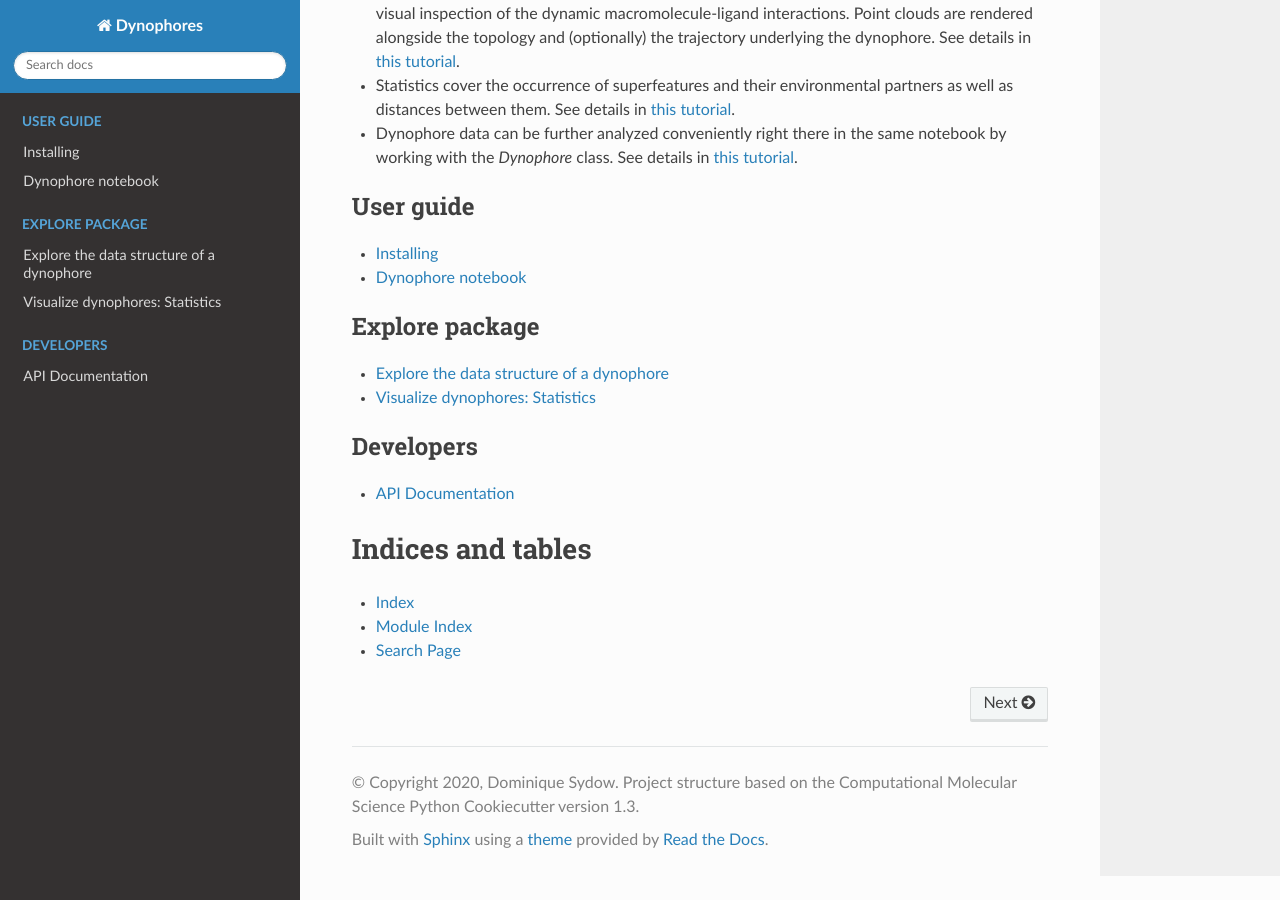
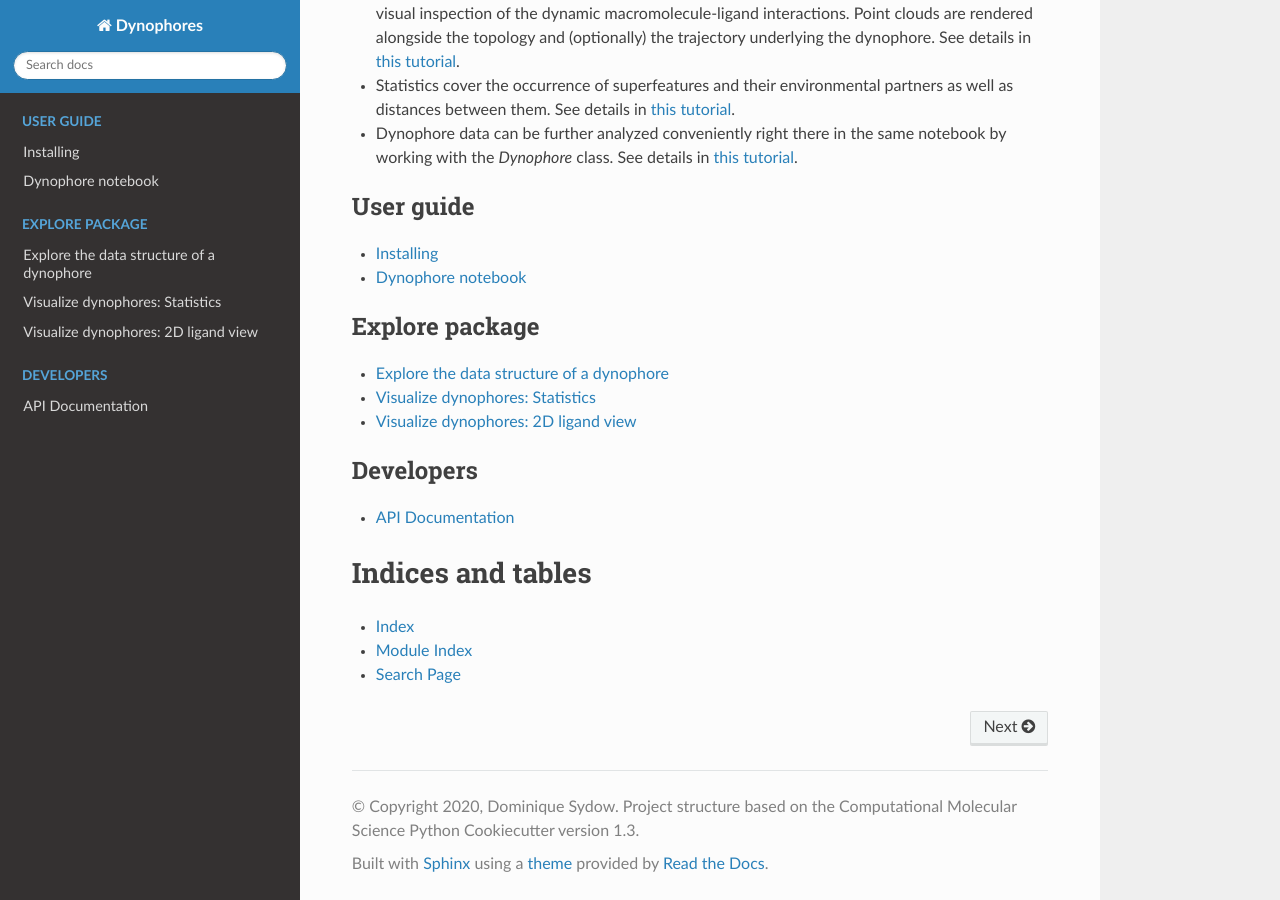
Before and after one commit to wolberlab/dynophores, a Sphinx documentation site: the page built from docs/index.rst, in a window 1280 px wide and 900 px high, scrolled down 868 px. Built offline with Sphinx 7.4.7 and the Read the Docs theme 2.0.0, drawn with Linux system fonts in a browser that asks for light colours; pages that are not in the unit, such as notebooks, are missing from menus; the version number could not be read and is left out; part of the change alters nothing that is shown.

```diff
--- a/docs/index.rst
+++ b/docs/index.rst
@@ -52,6 +52,7 @@ This Python library offers visualization schemes for dynophore data generated wi
    tutorials/explore_data
    tutorials/explore_plots
    tutorials/explore_view3d
+   tutorials/explore_view2d
 
 .. toctree::
    :maxdepth: 1
```
